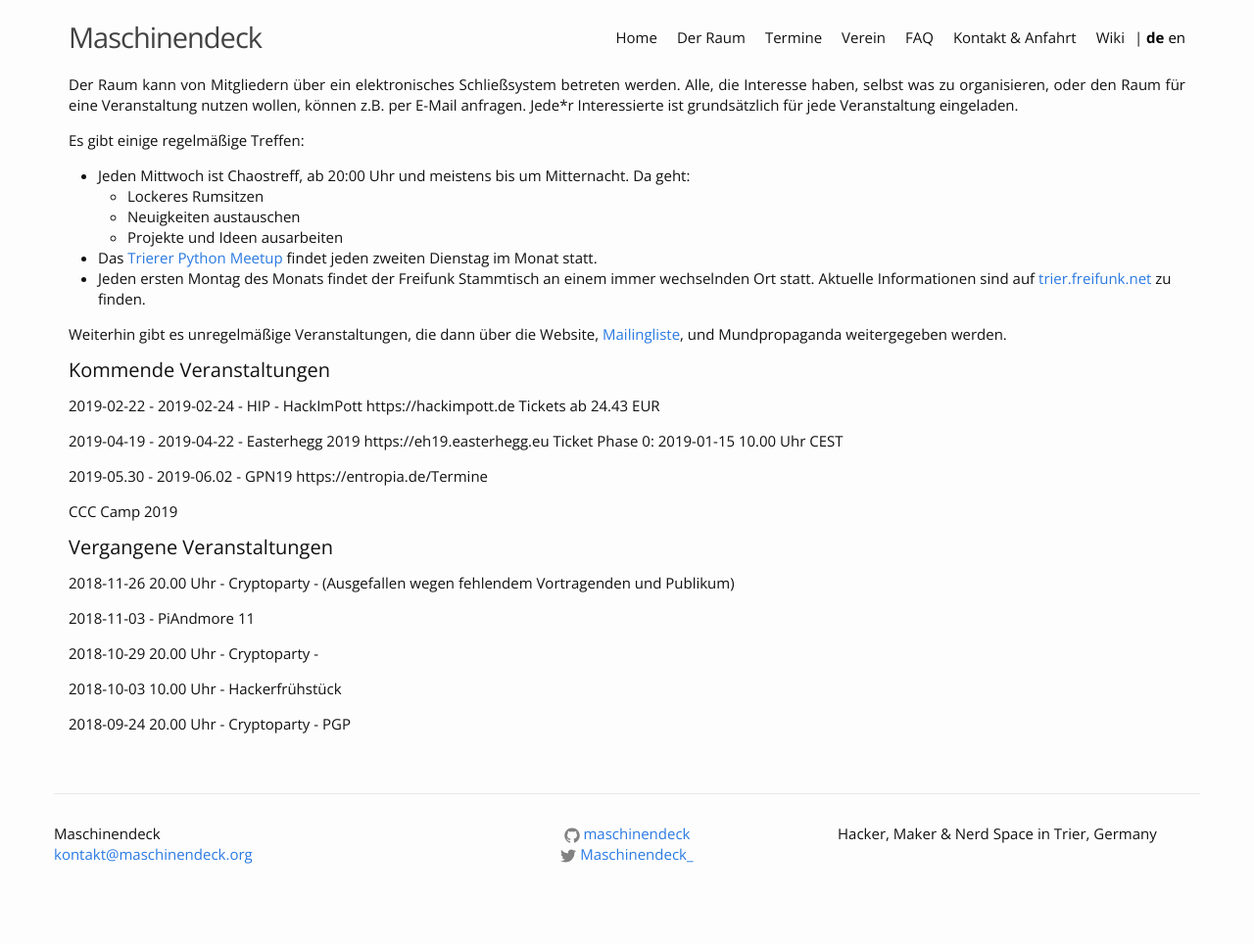
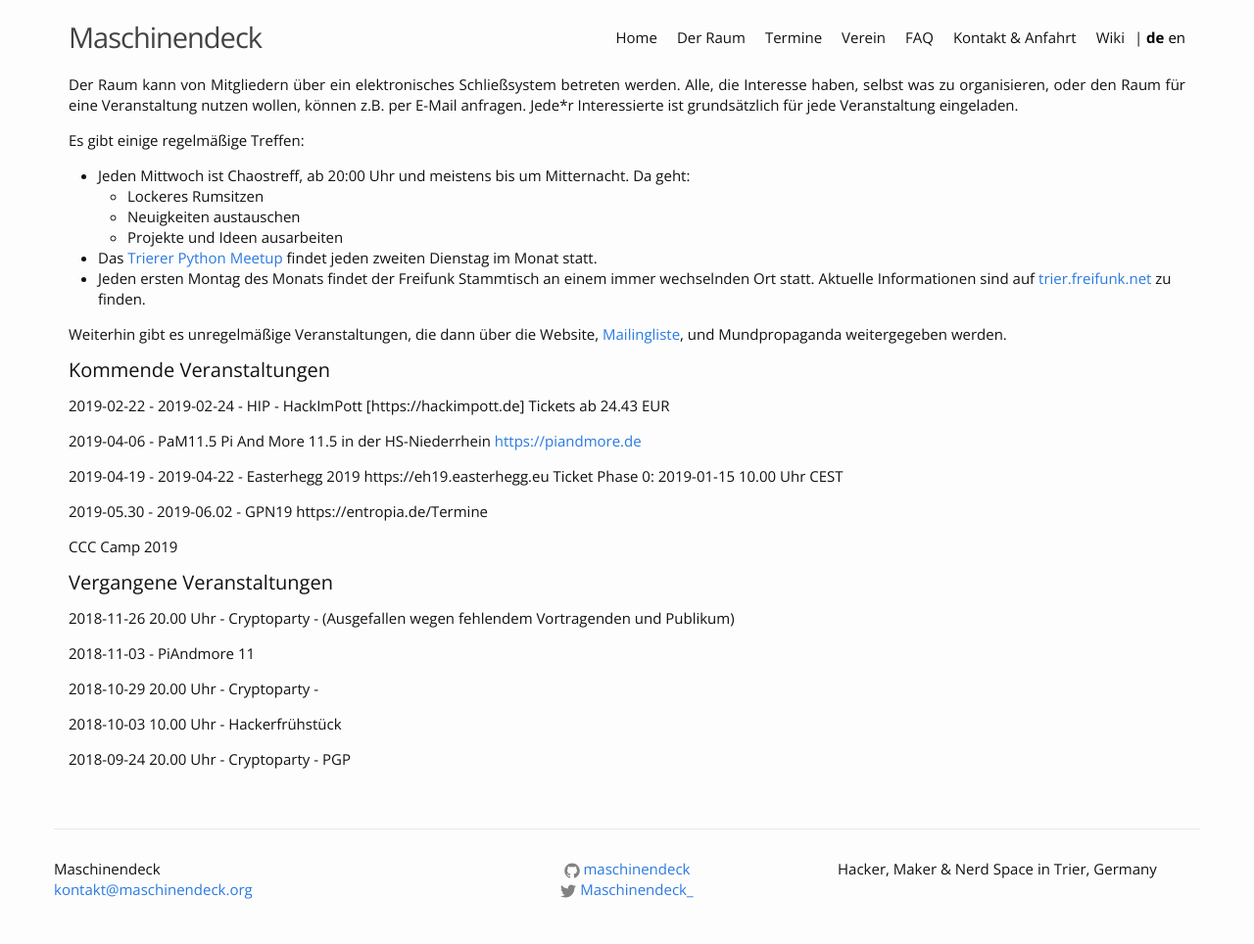
Before and after one commit to maschinendeck/maschinendeck.github.io, a Jekyll site: the page built from events.md, in a window 1280 px wide. Shown: the whole page at 98% size. Built offline with Jekyll 4.4.1, drawn with Linux system fonts in a browser that asks for light colours; before the commit the page ends 928 px from its top, so only the background shows below that.

```diff
--- a/events.md
+++ b/events.md
@@ -29,7 +29,9 @@ Weiterhin gibt es unregelmäßige Veranstaltungen, die dann über die Website, [
 #### Kommende Veranstaltungen
 <p class="upcoming-events"></p>
 
-2019-02-22 - 2019-02-24 - HIP - HackImPott https://hackimpott.de Tickets ab 24.43 EUR
+2019-02-22 - 2019-02-24 - HIP - HackImPott [https://hackimpott.de] Tickets ab 24.43 EUR
+
+2019-04-06              - PaM11.5 Pi And More 11.5 in der HS-Niederrhein <https://piandmore.de>
 
 2019-04-19 - 2019-04-22 - Easterhegg 2019 https://eh19.easterhegg.eu Ticket Phase 0: 2019-01-15 10.00 Uhr CEST
 
```
